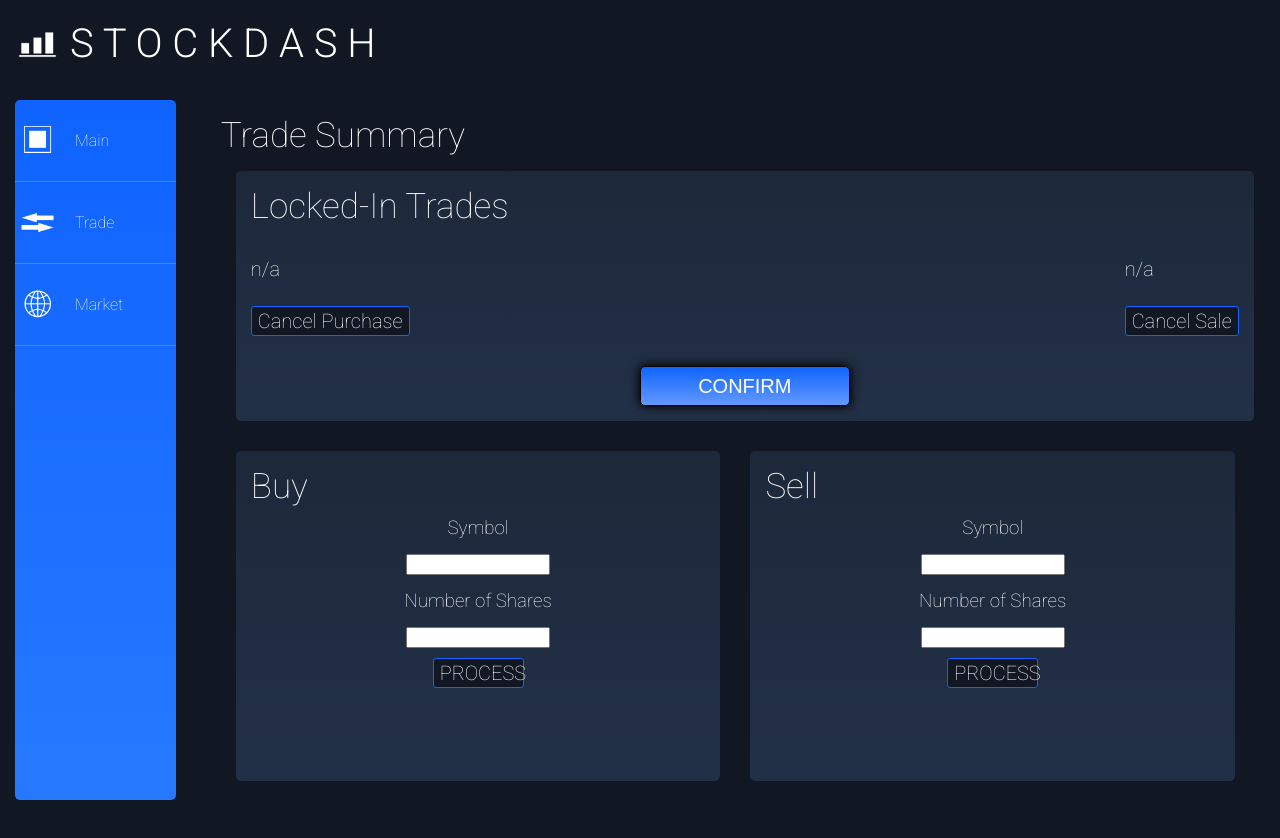
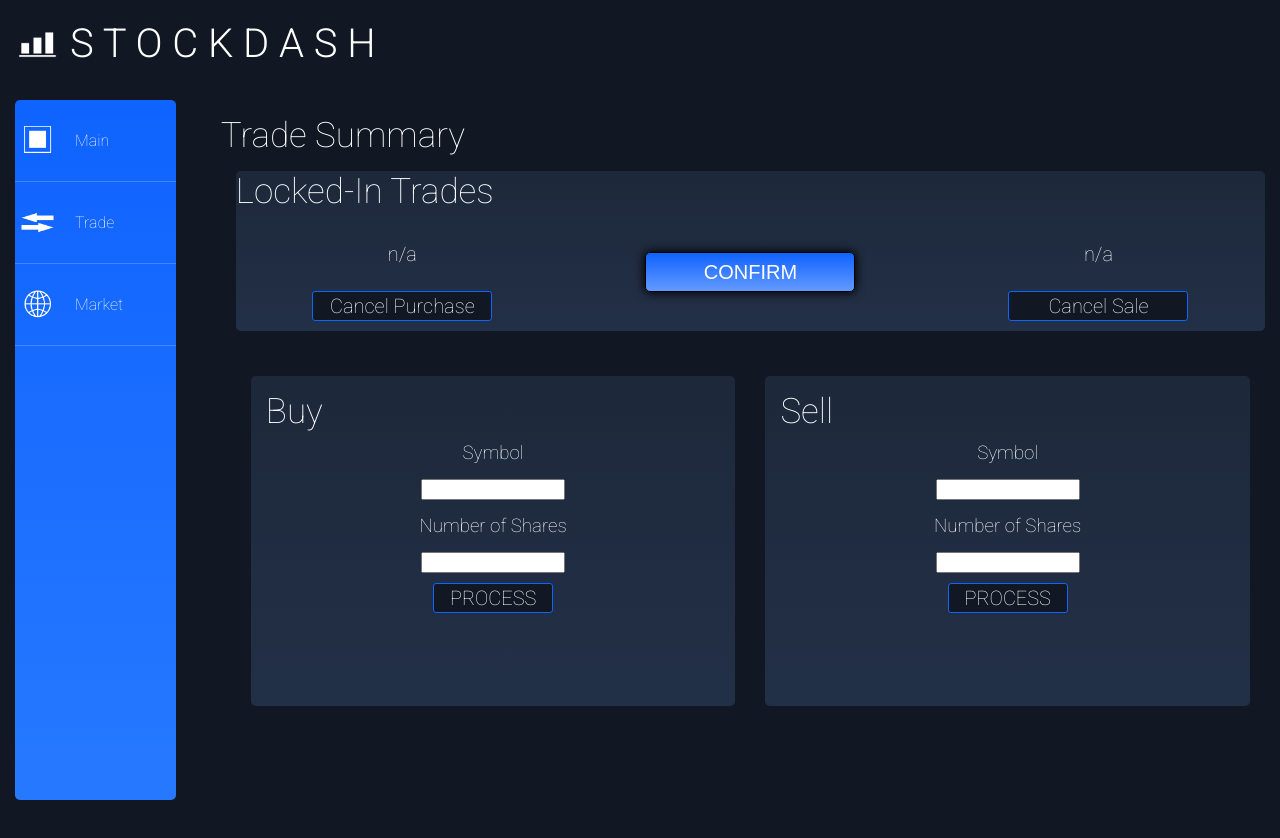
Before and after one commit to wmctavish/stockdash, a React (Create React App) app: page / in a window 1280 px wide. Both pictures are taken after a click on the element "Trade". Shown: the top 838 px of the page. Built offline with nearby package versions, Linux system fonts and the light colour scheme.

Commit message:
Trade component updates

```diff
--- a/public/index.html
+++ b/public/index.html
@@ -5,10 +5,6 @@
     <link rel="shortcut icon" href="%PUBLIC_URL%/favicon.ico" />
     <link href="https://fonts.googleapis.com/css?family=Ubuntu+Condensed" rel="stylesheet">
     <link href="https://fonts.googleapis.com/css?family=Roboto:100,300" rel="stylesheet">
-    <meta
-      name="viewport"
-      content="width=device-width, initial-scale=1, shrink-to-fit=no"
-    />
     <meta name="theme-color" content="#000000" />
     <!--
       manifest.json provides metadata used when your web app is installed on a
--- a/src/components/MainDisplay.js
+++ b/src/components/MainDisplay.js
@@ -7,7 +7,7 @@ const chartData1 = () => {
     return {
         labels:['October','November', 'December', 'January', 'February', 'March', 'April'],
         datasets:[{
-            label:'Performance',
+            label:'Pumpkins',
             data:[
                 80,
                 94,
@@ -18,6 +18,66 @@ const chartData1 = () => {
                 88
             ],
             borderColor: '#0f63ff'
+        },{
+            label:'Tomacco',
+            data:[
+                70,
+                54,
+                79,
+                63,
+                93,
+                85,
+                72
+            ],
+            borderColor: '#4f88ff'
+        },{
+            label:'Animotion',
+            data:[
+                55,
+                99,
+                69,
+                83,
+                59,
+                41,
+                67
+            ],
+            borderColor: '#709fff'
+        },{
+            label:'Trans-Atlantic Zepplin',
+            data:[
+                105,
+                89,
+                49,
+                67,
+                83,
+                75,
+                56
+            ],
+            borderColor: '#87afff'
+        },{
+            label:"Congreve's Inflammable Powders",
+            data:[
+                75,
+                44,
+                101,
+                78,
+                55,
+                87,
+                98
+            ],
+            borderColor: '#9bbdff'
+        },{
+            label:"US Hay",
+            data:[
+                50,
+                104,
+                74,
+                98,
+                65,
+                47,
+                60
+            ],
+            borderColor: '#bcd3ff'
         }]
         };
     };
--- a/src/components/Market.js
+++ b/src/components/Market.js
@@ -155,7 +155,7 @@ const searchBar = {
 const buttonStyle = {
     color: 'white',
     borderRadius: '3px',
-    width: '20%',
+    width: '120px',
     height: '30px',
     border: '1px solid #0f63ff',
     backgroundColor:'#121823',
--- a/src/components/Stocksearch.js
+++ b/src/components/Stocksearch.js
@@ -130,7 +130,7 @@ const suggestion = {
 const buttonStyle = {
     color: 'white',
     borderRadius: '3px',
-    width: '20%',
+    width: '120px',
     height: '30px',
     border: '1px solid #0f63ff',
     backgroundColor:'#121823',
--- a/src/components/Trade.css
+++ b/src/components/Trade.css
@@ -1,9 +1,14 @@
+.buySum {
+    text-align: center;
+}
+
 .confirm  {
     background-image: linear-gradient(#0f63ff, #6399ff);
     border: 1px solid black;
     border-radius: 5px;
     box-shadow: 0 0 10px 1px black;
     margin-top: 30px;
+    margin-bottom: auto;
     width: 210px;
     height: 40px;
     font-size: 20px;
@@ -18,11 +23,19 @@
     border: 1px solid black;
     border-radius: 5px;
     box-shadow: 0 0 10px 1px rgb(255, 255, 255);
-    margin-top: 30px;
-    width: 210px;
-    height: 40px;
-    font-size: 20px;
-    font-weight: 300;
     color: #0f63ff;
     cursor: pointer;
 }
+
+.confirm:focus {
+    outline: none;
+}
+
+.summaryArea {
+    width: 100%;
+    text-align: center;
+}
+
+.summaryAmnt {
+    font-size: 30px;
+}
--- a/src/components/Trade.js
+++ b/src/components/Trade.js
@@ -3,6 +3,8 @@ import TradeSummary from './TradeSummary';
 
 let currentBuyPrice;
 let currentSellPrice;
+let totalSell = 0;
+let totalBuy = 0;
 
 class Trade extends Component {
     constructor(props) {
@@ -11,14 +13,20 @@ class Trade extends Component {
             buySummary: 'n/a',
             buyTot: '',
             sellSummary: 'n/a',
-            sellTot: ''
+            sellTot: '',
+            transSumHeader: '',
+            transactionSummary: ''
         }
         this.buyDetails = this.buyDetails.bind(this);
         this.sellDetails = this.sellDetails.bind(this);
+        this.cancelPurchase = this.cancelPurchase.bind(this);
+        this.cancelSale = this.cancelSale.bind(this);
+        this.confirmTrades = this.confirmTrades.bind(this);
         this.buySymbol = React.createRef();
         this.buyShares = React.createRef();
         this.sellSymbol = React.createRef();
         this.sellShares = React.createRef();
+        this.tradeConf = React.createRef();
     }
 
     buyDetails() {
@@ -36,9 +44,9 @@ class Trade extends Component {
         }).then(() => {
             currentBuyPrice = stockData[Object.keys(stockData)[4]];
         }).then(() => {
-            let totalBuy = buyingSha * currentBuyPrice;
-            this.setState({ buySummary: 'Buy '+buyingSha+' shares of '+buyingSym.toUpperCase()+' at $'+currentBuyPrice+' per share.'})
-            this.setState({ buyTot: 'TOTAL: $'+totalBuy.toLocaleString('en') })
+            totalBuy = buyingSha * currentBuyPrice;
+            this.setState({ buySummary: 'Buy '+buyingSha+' shares of '+buyingSym.toUpperCase()+' at $'+currentBuyPrice.toLocaleString('en', {maximumFractionDigits: 2, minimumFractionDigits: 2})+' per share.'})
+            this.setState({ buyTot: 'TOTAL: $'+totalBuy.toLocaleString('en', {maximumFractionDigits: 2, minimumFractionDigits: 2}) })
         }).catch(err => {
             console.log(err);
         });
@@ -59,13 +67,28 @@ class Trade extends Component {
         }).then(() => {
             currentSellPrice = stockData[Object.keys(stockData)[4]];
         }).then(() => {
-            let totalSell = sellingSha * currentSellPrice;
-            this.setState({ sellSummary: 'Sell '+sellingSha+' shares of '+sellingSym.toUpperCase()+' at $'+currentSellPrice+' per share.'})
-            this.setState({ sellTot: 'TOTAL: $'+totalSell.toLocaleString('en') })
+            totalSell = sellingSha * currentSellPrice;
+            this.setState({ sellSummary: 'Sell '+sellingSha+' shares of '+sellingSym.toUpperCase()+' at $'+currentSellPrice.toLocaleString('en', {maximumFractionDigits: 2, minimumFractionDigits: 2})+' per share.'})
+            this.setState({ sellTot: 'TOTAL: $'+totalSell.toLocaleString('en', {maximumFractionDigits: 2, minimumFractionDigits: 2}) })
         }).catch(err => {
             console.log(err);
         });
 
+    }
+
+    cancelPurchase() {
+        this.setState({ buySummary: 'n/a' });
+        this.setState({ buyTot: ''});
+    };
+
+    cancelSale() {
+        this.setState({ sellSummary: 'n/a' });
+        this.setState({ sellTot: ''});
+    };
+
+    confirmTrades() {
+        this.setState({ transSumHeader: 'Trade Totals:'})
+        this.setState({ transactionSummary: '$ '+(totalSell - totalBuy).toLocaleString('en', {maximumFractionDigits: 2, minimumFractionDigits: 2}) });
     }
 
     render() {
@@ -78,7 +101,16 @@ class Trade extends Component {
                     buyTotal={this.state.buyTot}
                     sellSumm={this.state.sellSummary}
                     sellTotal={this.state.sellTot}
-                    />
+                    cancelPurchase={this.cancelPurchase}
+                    cancelSale={this.cancelSale}
+                    confirmTrades={this.confirmTrades}
+                    transSumHeader={this.state.transSumHeader}
+                    transactionSummary={this.state.transactionSummary}
+                />
+
+                <div ref={this.tradeConf} style={tradeConf}>
+
+                </div>
 
                 <div style={tradeArea}>
                 <div style={buySide}>
@@ -130,7 +162,9 @@ const section = {
 
 const tradeArea = {
     display: 'flex',
-    justifyContent: 'space-evenly'
+    justifyContent: 'space-evenly',
+    margin: '15px',
+    width: '100%'
 }
 
 const heading = {
@@ -198,7 +232,7 @@ const inputs = {
 const buyButton = {
     color: 'white',
     borderRadius: '3px',
-    width: '20%',
+    width: '120px',
     height: '30px',
     border: '1px solid #0f63ff',
     backgroundColor:'#121823',
@@ -208,4 +242,14 @@ const buyButton = {
     cursor: 'pointer'
 }
 
+let tradeConf = {
+    display: 'none',
+    width: '100%',
+    minHeight: '150px',
+    margin: '15px',
+    backgroundImage: 'linear-gradient(#1d283a, #223047)',
+    borderRadius: '5px',
+    transition: 'all 0.3s ease-in-out'
+}
+
 export default Trade;
--- a/src/components/TradeSummary.js
+++ b/src/components/TradeSummary.js
@@ -10,22 +10,27 @@ class TradeSummary extends Component {
 
                 <div style={h2s}>Locked-In Trades</div>
 
-                <div style={lockedIn}>
-                    <div>
+                <div style={tradeSum}>
+
+                    <div class='buySum'>
                     <p style={summary}>{this.props.buySumm}</p>
                     <p style={total}>{this.props.buyTotal}</p>
-                    <button style={cancelBuy}>Cancel Purchase</button>
+                    <button style={cancelBuy} onClick={this.props.cancelPurchase}>Cancel Purchase</button>
                     </div>
 
-                    <div>
+                    <div class='summaryArea'>
+                        <div>{this.props.transSumHeader}</div>
+                        <div class='summaryAmnt'>{this.props.transactionSummary}</div>
+                        <button class='confirm' onMouseOver={this.buttonHandler} onClick={this.props.confirmTrades}>CONFIRM</button>
+                    </div>
+
+                    <div class='buySum'>
                     <p style={summary}>{this.props.sellSumm}</p>
                     <p style={total}>{this.props.sellTotal}</p>
-                    <button style={cancelBuy}>Cancel Sale</button>
+                    <button style={cancelBuy} onClick={this.props.cancelSale}>Cancel Sale</button>
                     </div>
+
                 </div>
-
-                <div><button class='confirm' onMouseOver={this.buttonHandler} >CONFIRM</button></div>
-
             </div>
         );
     };
@@ -35,13 +40,19 @@ const summaryArea = {
     display: 'flex',
     flexDirection: 'column',
     backgroundImage: 'linear-gradient(#1d283a, #223047)',
-    width: '96%',
+    width: '100%',
     height: 'auto',
     alignItems: 'center',
     color: 'white',
     margin: '15px',
-    padding: '15px',
     borderRadius: '5px'
+}
+
+const tradeSum = {
+    display: 'grid',
+    gridTemplateColumns: 'auto auto auto',
+    width: '100%',
+    height: 'auto'
 }
 
 const summary = {
@@ -55,13 +66,6 @@ const total = {
     textAlign: 'center'
 }
 
-const lockedIn = {
-    width: '100%',
-    display: 'flex',
-    alignItems: 'center',
-    justifyContent: 'space-between',
-}
-
 const h2s = {
     fontWeight: '100',
     fontSize: '35px',
@@ -73,14 +77,15 @@ const h2s = {
 const cancelBuy = {
     color: 'white',
     borderRadius: '3px',
-    width: '100%',
+    width: '180px',
     height: '30px',
     border: '1px solid #0f63ff',
     backgroundColor:'#121823',
     fontSize: '20px',
     fontFamily: 'Roboto, sans-serif',
     fontWeight: '100',
-    cursor: 'pointer'
+    cursor: 'pointer',
+    marginBottom: '10px'
 }
 
 export default TradeSummary;
```
